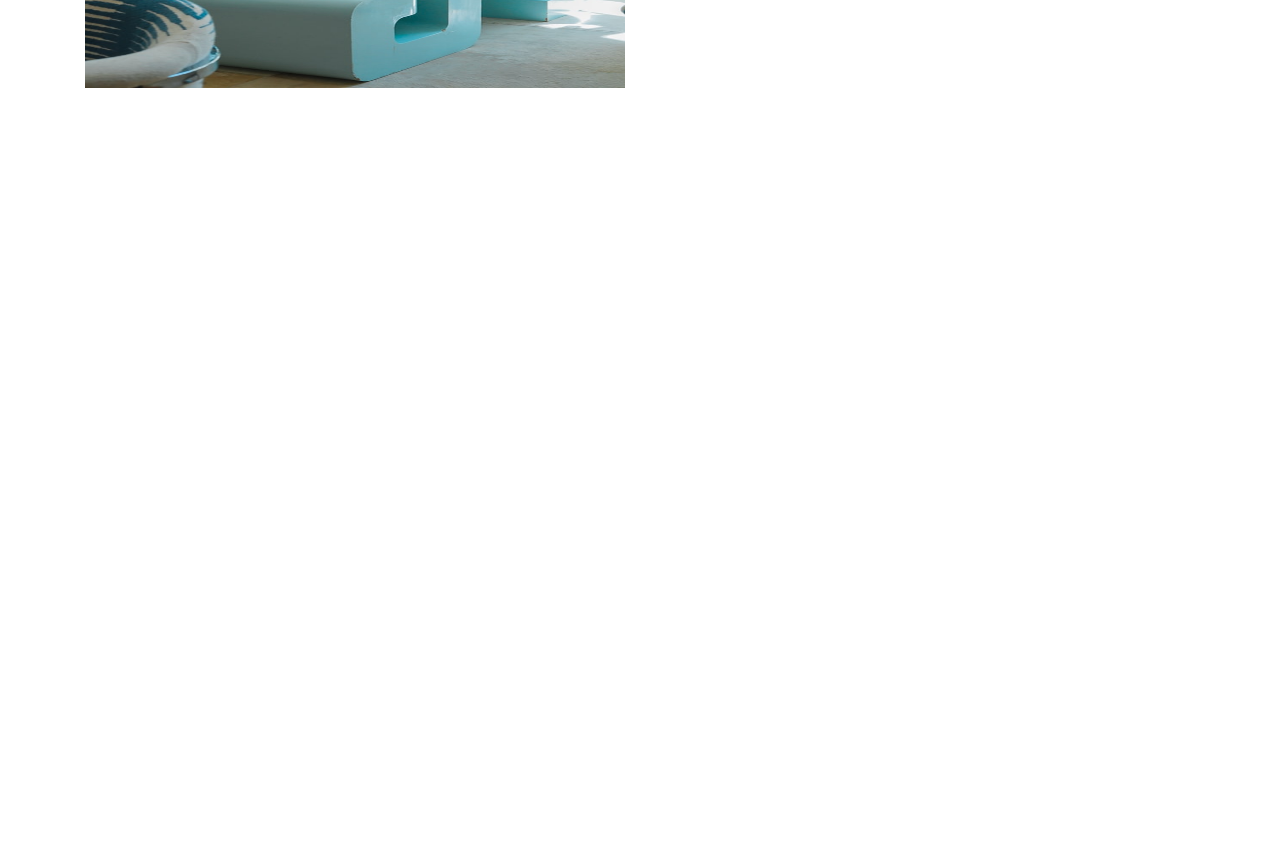
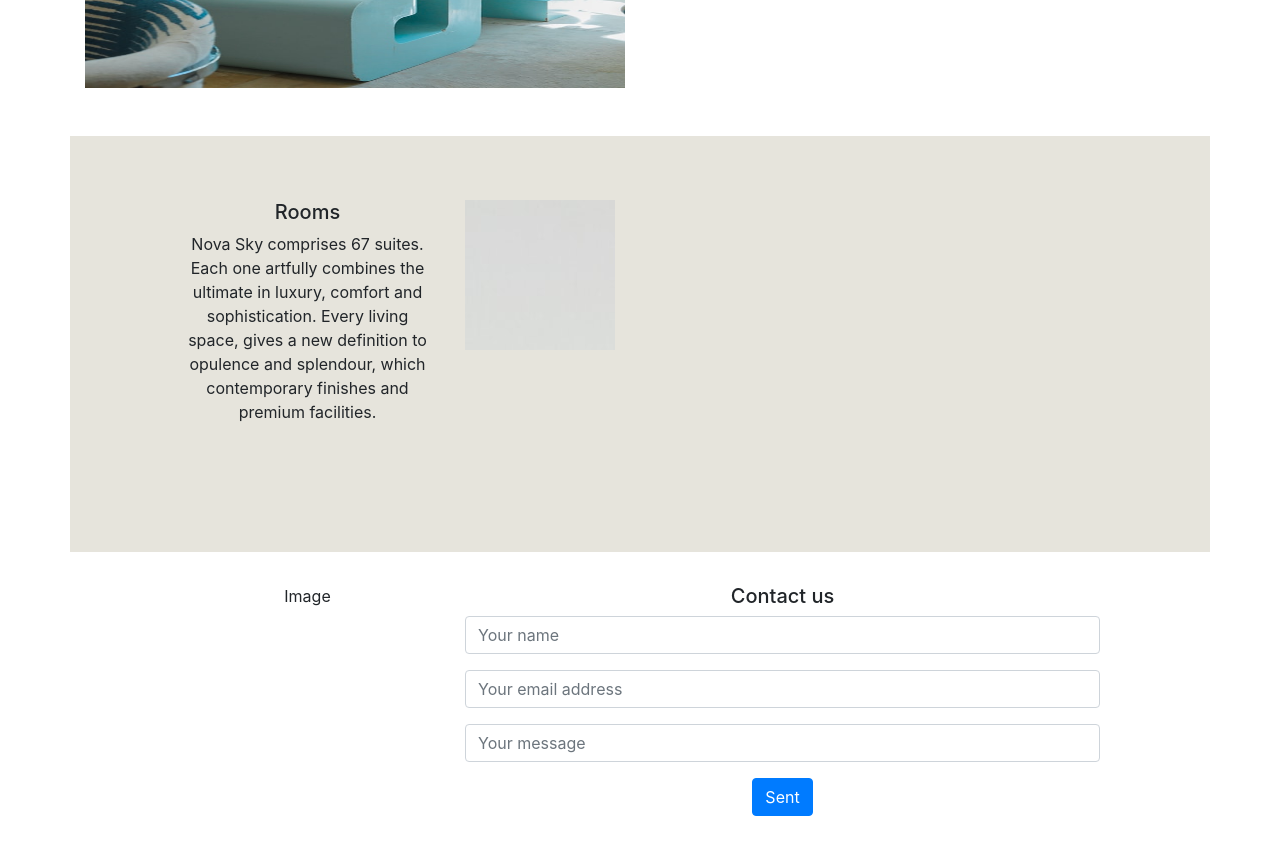
Before and after one commit to nicoleyyr/react-landing-page, a React (Create React App) app: page / in a window 1280 px wide. Shown: the part 760-1614 px from the top of the page. Before the commit the page ends 896 px from the top, so only its background shows below. Built offline with nearby package versions, Linux system fonts and the light colour scheme.

Commit message:
add contact us section

```diff
--- a/src/App.js
+++ b/src/App.js
@@ -4,6 +4,8 @@ import Row from "react-bootstrap/Row";
 import Navbar from "./Navbar/Navbar";
 import Carousel from "./Carousel/Carousel";
 import AboutUs from "./AboutUs/AboutUs";
+import Rooms from "./Rooms/Rooms";
+import ContactUs from "./ContactUs/ContactUs";
 import "./App.css";
 import "bootstrap/dist/css/bootstrap.min.css";
 
@@ -15,6 +17,8 @@ function App() {
 					<Navbar />
           <Carousel />
           <AboutUs />
+          <Rooms />
+          <ContactUs />
 				</Row>
 			</Container>
 		</div>
--- /dev/null
+++ b/src/ContactUs/ContactUs.js
@@ -0,0 +1,47 @@
+import React from "react";
+import Container from "react-bootstrap/Container";
+import Row from "react-bootstrap/Row";
+import Col from "react-bootstrap/Col";
+import Form from "react-bootstrap/Form";
+import Button from "react-bootstrap/Button";
+
+const ContactUs = () => {
+	return (
+		<Container className="mb-5 txtali-l">
+			<Row>
+				<Col md={{ span: 3, offset: 1 }}>
+					<p>Image</p>
+				</Col>
+				<Col md={7}>
+					<h5 className="title">Contact us</h5>
+					<Form>
+						<Form.Group controlId="formGroupPassword">
+							<Form.Control
+								required
+								type="text"
+								placeholder="Your name"
+							/>
+						</Form.Group>
+						<Form.Group controlId="formGroupEmail">
+							<Form.Control
+								required
+								type="email"
+								placeholder="Your email address"
+							/>
+						</Form.Group>
+						<Form.Group controlId="formGroupEmail">
+							<Form.Control
+								required
+								type="text"
+								placeholder="Your message"
+							/>
+						</Form.Group>
+						<Button type="submit">Sent</Button>
+					</Form>
+				</Col>
+			</Row>
+		</Container>
+	);
+};
+
+export default ContactUs;
```
